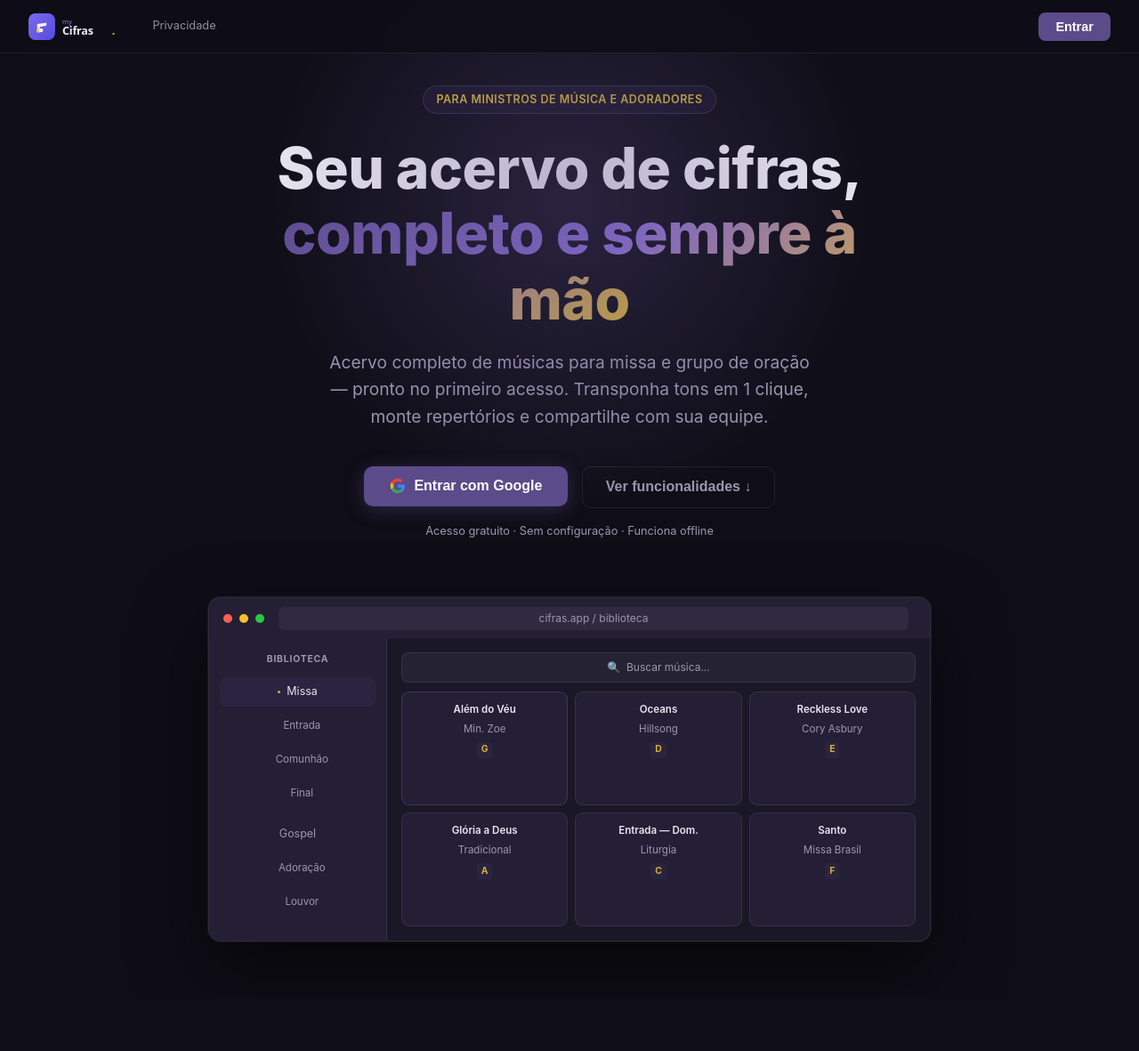
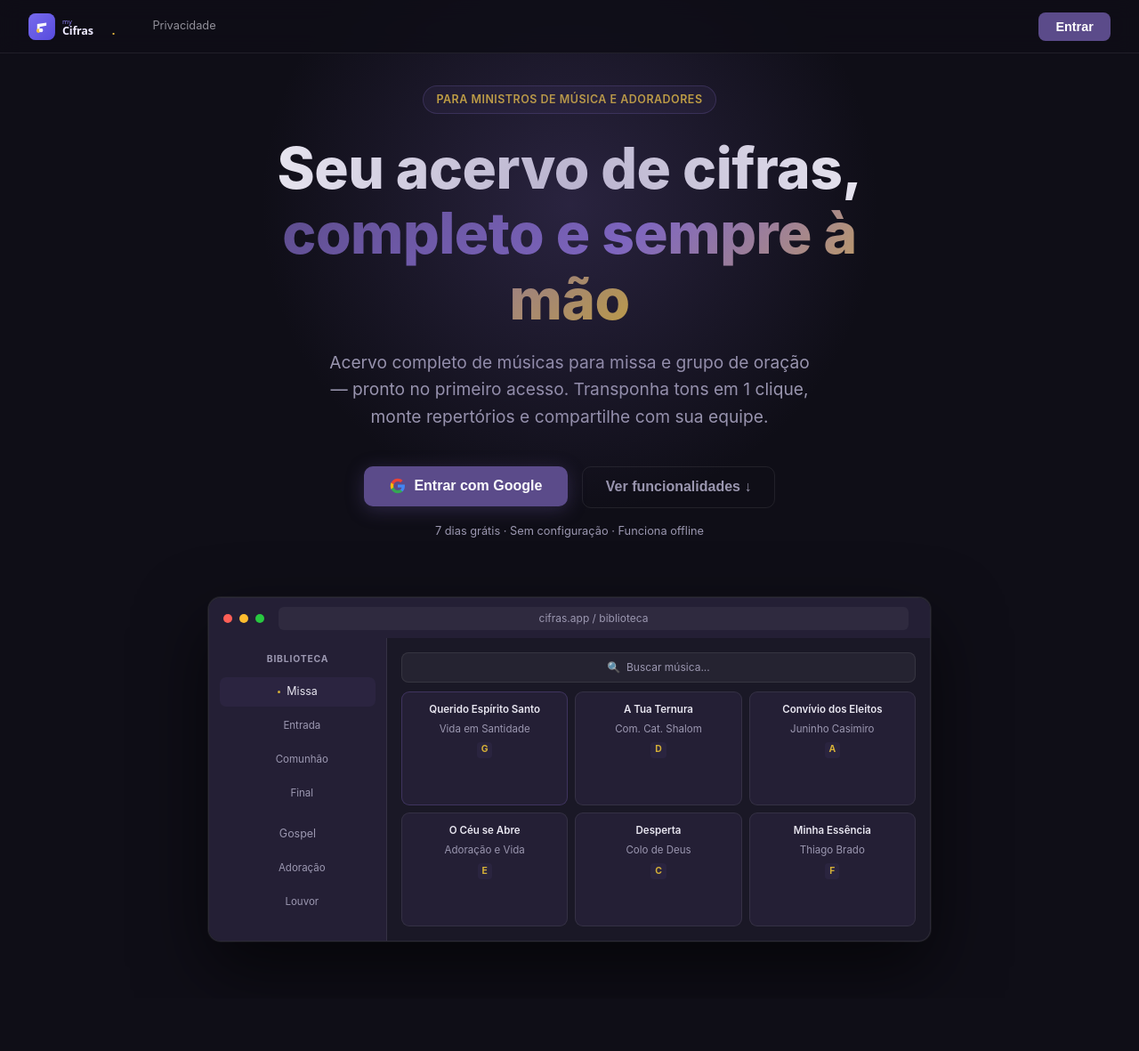
Before and after one commit to lucasphn/my_cifras, a Flask app: template templates/landing.html in a window 1280 px wide. Shown: the top 1181 px of the page at 89% size. Run offline with Flask 3, Linux system fonts and the light colour scheme; the template is opened without the code that fills it, so the values that code supplies are empty.

Commit message:
feat(landing): músicas católicas no preview + trial 7 dias
Co-Authored-By: Claude Sonnet 4.6 <noreply@anthropic.com>

```diff
--- a/templates/landing.html
+++ b/templates/landing.html
@@ -495,7 +495,7 @@
       <button class="btn-secondary">Ver funcionalidades ↓</button>
     </a>
   </div>
-  <p class="hero-note">Acesso gratuito · Sem configuração · Funciona offline</p>
+  <p class="hero-note">7 dias grátis · Sem configuração · Funciona offline</p>
 
   <!-- App Preview -->
   <div class="preview-wrap">
@@ -521,33 +521,33 @@
           <div class="p-search">🔍 &nbsp;Buscar música...</div>
           <div class="p-cards">
             <div class="p-card highlight">
-              <div class="p-card-title">Além do Véu</div>
-              <div class="p-card-sub">Min. Zoe</div>
+              <div class="p-card-title">Querido Espírito Santo</div>
+              <div class="p-card-sub">Vida em Santidade</div>
               <span class="p-card-key">G</span>
             </div>
             <div class="p-card">
-              <div class="p-card-title">Oceans</div>
-              <div class="p-card-sub">Hillsong</div>
+              <div class="p-card-title">A Tua Ternura</div>
+              <div class="p-card-sub">Com. Cat. Shalom</div>
               <span class="p-card-key">D</span>
             </div>
             <div class="p-card">
-              <div class="p-card-title">Reckless Love</div>
-              <div class="p-card-sub">Cory Asbury</div>
+              <div class="p-card-title">Convívio dos Eleitos</div>
+              <div class="p-card-sub">Juninho Casimiro</div>
+              <span class="p-card-key">A</span>
+            </div>
+            <div class="p-card">
+              <div class="p-card-title">O Céu se Abre</div>
+              <div class="p-card-sub">Adoração e Vida</div>
               <span class="p-card-key">E</span>
             </div>
             <div class="p-card">
-              <div class="p-card-title">Glória a Deus</div>
-              <div class="p-card-sub">Tradicional</div>
-              <span class="p-card-key">A</span>
-            </div>
-            <div class="p-card">
-              <div class="p-card-title">Entrada — Dom.</div>
-              <div class="p-card-sub">Liturgia</div>
+              <div class="p-card-title">Desperta</div>
+              <div class="p-card-sub">Colo de Deus</div>
               <span class="p-card-key">C</span>
             </div>
             <div class="p-card">
-              <div class="p-card-title">Santo</div>
-              <div class="p-card-sub">Missa Brasil</div>
+              <div class="p-card-title">Minha Essência</div>
+              <div class="p-card-sub">Thiago Brado</div>
               <span class="p-card-key">F</span>
             </div>
           </div>
@@ -684,7 +684,7 @@
 <section class="cta-section">
   <div class="cta-box">
     <h2>Comece agora</h2>
-    <p>Gratuito. Acervo completo no primeiro acesso.<br>Funciona offline — no celular, tablet e computador.</p>
+    <p>7 dias grátis, sem precisar de cartão.<br>Acervo completo no primeiro acesso — no celular, tablet e computador.</p>
     <a href="/login/google">
       <button class="btn-primary" style="font-size:1.05rem; padding: 1rem 2.2rem;">
         <svg width="20" height="20" viewBox="0 0 24 24" fill="none">
```
